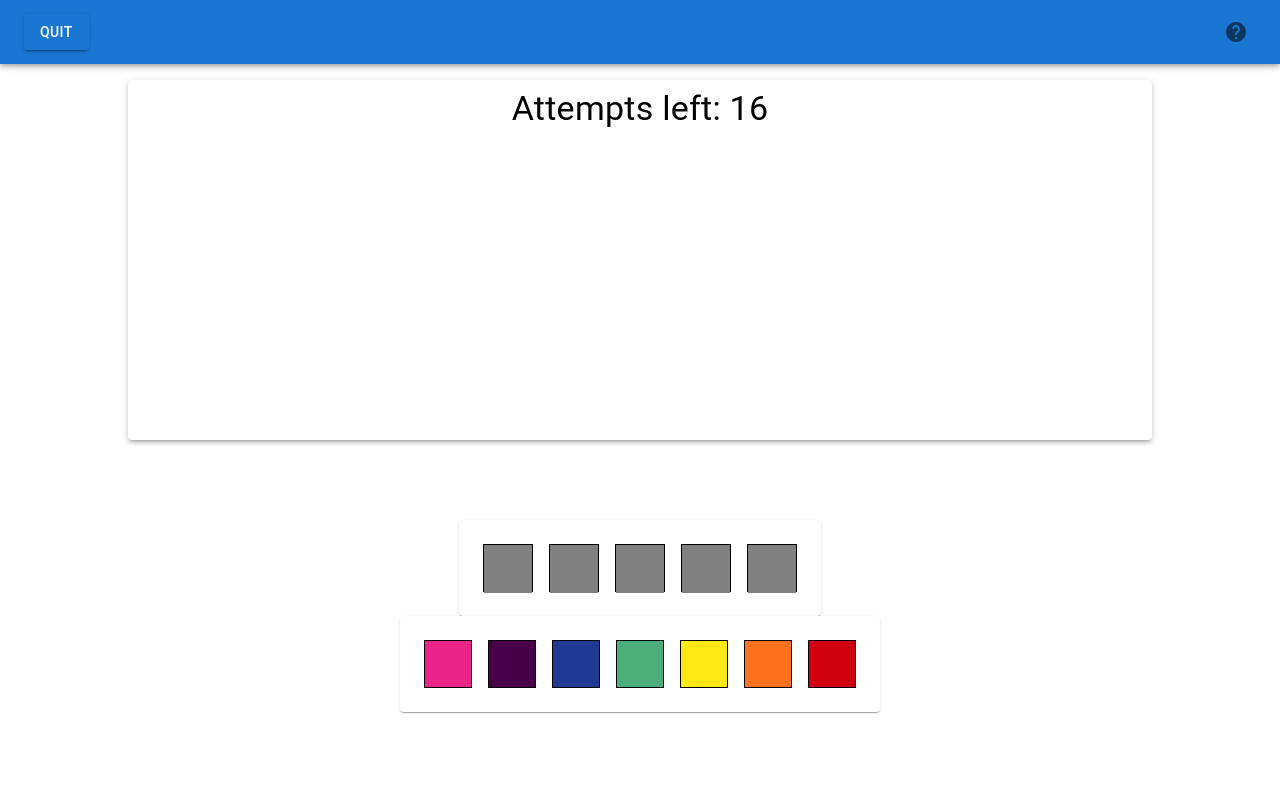
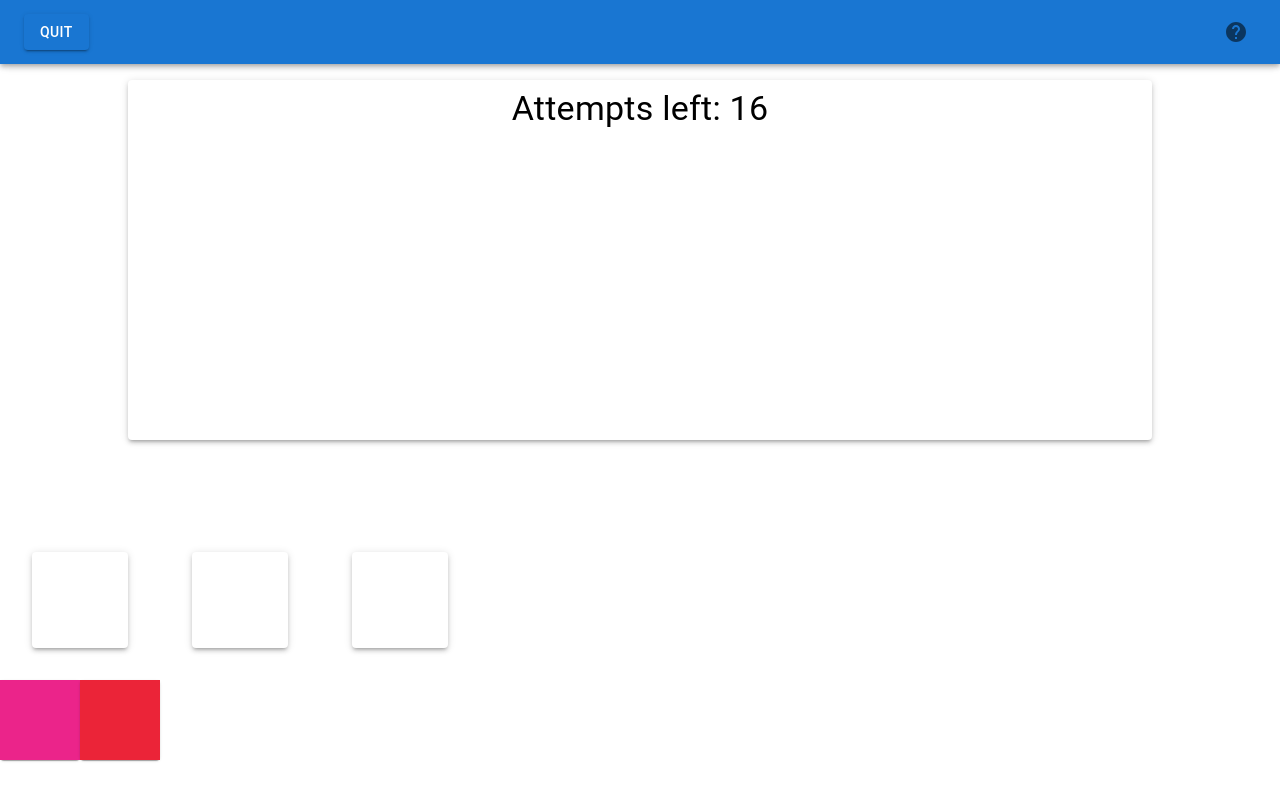
Before and after one commit to magnus-schj/code-breaker, a React (Vite) app: page / in a window 1280 px wide. Both pictures are taken after a click on the button "START GAME". Built offline with nearby package versions, Linux system fonts and the light colour scheme.

Commit message:
uuid installed, new data structure, dragging and droping without logic is good

```diff
--- a/package.json
+++ b/package.json
@@ -16,12 +16,14 @@
     "react": "^17.0.0",
     "react-beautiful-dnd": "^13.1.0",
     "react-dom": "^17.0.0",
-    "react-redux": "^7.2.6"
+    "react-redux": "^7.2.6",
+    "uuid": "^8.3.2"
   },
   "devDependencies": {
     "@types/react": "^17.0.0",
     "@types/react-beautiful-dnd": "^13.1.2",
     "@types/react-dom": "^17.0.0",
+    "@types/uuid": "^8.3.1",
     "@vitejs/plugin-react": "^1.0.0",
     "typescript": "^4.3.2",
     "vite": "^2.6.4"
--- a/src/components/DragDrop/DragDrop.component.tsx
+++ b/src/components/DragDrop/DragDrop.component.tsx
@@ -1,88 +1,22 @@
 import { Dispatch, SetStateAction, FC, useState } from "react";
 import { useAppDispatch, useAppSelector } from "../../App/hooks";
-import {
-  incrementTries,
-  setCodeBroken,
-  addAttempt,
-} from "../../features/code/code.slice";
-import { addColour } from "../../features/inputs/inputs.slice";
-import { colourData } from "../../initialData";
-import { ColoursType, NewColourOrigin, Peg, PegsType } from "../../interfaces";
-import {
-  useInputChecker,
-  checkIfCodeBroken,
-  handleWrongCode,
-} from "../Game/utils";
 
-import { DragDropContext, DropResult } from "react-beautiful-dnd";
+import Outputs from "../OutPuts.component";
+import Inputs from "../Inputs.component";
 
-import { Paper } from "@mui/material";
-import PegInput from "../PegInput.component";
-import PegOrigin from "../PegOrigin.component";
-import { useStyles } from "./utils";
+import { DragDropContext } from "react-beautiful-dnd";
 
 interface Props {
   setDisplayWrongCodeMessage: Dispatch<SetStateAction<boolean>>;
 }
 
 const DragDrop: FC<Props> = ({ setDisplayWrongCodeMessage }) => {
-  const classes = useStyles();
   const dispatch = useAppDispatch();
 
-  const [colours, setColours] = useState<ColoursType>(colourData);
-  const [allInputsFilled, setAllInputsFilled] = useState(false);
-
-  const inputs = useAppSelector((state) => state.inputs);
-  const codeSlice = useAppSelector((state) => state.code);
-
-  useInputChecker(inputs, setAllInputsFilled);
-
-  // onDragEnd
-  const onDragEnd = (result: DropResult) => {
-    if (!result.destination) return;
-    const { source, destination } = result;
-
-    // gets correct data from state, makes copies, updates state
-    const newColourOrigin: NewColourOrigin = { ...colours[source.droppableId] };
-    const newColourDest: Peg = {
-      ...inputs[destination.droppableId],
-    };
-    newColourOrigin.dropId = newColourOrigin.id + newColourDest.id;
-    newColourDest.peg = [];
-    newColourDest.peg.push(newColourOrigin);
-    dispatch(addColour(newColourDest));
-  };
-
-  const handleClick = (inputs: PegsType, code: ColoursType | null) => {
-    setDisplayWrongCodeMessage(false);
-    dispatch(incrementTries());
-    const isCodeBroken = checkIfCodeBroken(inputs, code);
-
-    isCodeBroken
-      ? dispatch(setCodeBroken(isCodeBroken))
-      : handleWrongCode(setDisplayWrongCodeMessage, codeSlice, inputs, (obj) =>
-          dispatch(addAttempt(obj))
-        );
-  };
   return (
-    <DragDropContext onDragEnd={(result) => onDragEnd(result)}>
-      <div className={classes.wrapper}>
-        <Paper className={classes.inputs}>
-          {Object.entries(inputs).map(([key, data]) => (
-            <PegInput key={key} data={data} />
-          ))}
-          {allInputsFilled && (
-            <button onClick={() => handleClick(inputs, codeSlice.code)}>
-              Check
-            </button>
-          )}
-        </Paper>
-        <Paper className={classes.pickable}>
-          {Object.entries(colours).map(([key, data]) => (
-            <PegOrigin id={key} colour={data} key={key} />
-          ))}
-        </Paper>
-      </div>
+    <DragDropContext onDragEnd={(result) => console.log(result)}>
+      <Inputs />
+      <Outputs />
     </DragDropContext>
   );
 };
--- a/src/components/Game/Game.component.tsx
+++ b/src/components/Game/Game.component.tsx
@@ -1,7 +1,7 @@
 import { FC, useState, useEffect } from "react";
 import { useAppDispatch, useAppSelector } from "../../App/hooks";
 import { makeCode } from "../../features/code/code.slice";
-import { colourData } from "../../initialData";
+import { initialOutputs } from "../../initialData";
 
 import { AppBar, Toolbar, Button, IconButton } from "@mui/material";
 import { generateCode } from "./utils";
@@ -14,14 +14,14 @@ const Game: FC = () => {
 
   const [displayWrongCodeMessage, setDisplayWrongCodeMessage] = useState(false);
 
-  const inputs = useAppSelector((state) => state.inputs);
-  const codeSlice = useAppSelector((state) => state.code);
+  // const inputs = useAppSelector((state) => state.inputs);
+  // const codeSlice = useAppSelector((state) => state.code);
 
-  useEffect(() => {
-    // make a code
-    const keys = Object.keys(inputs);
-    dispatch(makeCode(generateCode(keys, colourData)));
-  }, []);
+  // useEffect(() => {
+  //   // make a code
+  //   const keys = Object.keys(inputs);
+  //   dispatch(makeCode(generateCode(keys, initialOutputs)));
+  // }, []);
 
   return (
     <div className="game">
--- /dev/null
+++ b/src/components/Inputs.component.tsx
@@ -0,0 +1,75 @@
+import { Paper } from "@mui/material";
+import React, { FC } from "react";
+import { Droppable, Draggable } from "react-beautiful-dnd";
+import { inputsData } from "../initialData";
+
+interface Props {}
+
+const Inputs: FC<Props> = () => {
+  return (
+    <div
+      style={{
+        display: "flex",
+      }}
+    >
+      {Object.entries(inputsData).map(([key, { hsl }], j) => (
+        <Paper
+          elevation={3}
+          sx={{
+            height: "6rem",
+            width: "6rem",
+            margin: "2rem",
+          }}
+        >
+          <div style={{ height: "100%", width: "100%" }}>
+            <Droppable droppableId={key}>
+              {(provided, snapshot) => (
+                <div
+                  ref={provided.innerRef}
+                  style={{
+                    height: "100%",
+                    width: "100%",
+                    display: "flex",
+                    alignItems: "center",
+                    justifyContent: "center",
+                  }}
+                >
+                  {hsl && (
+                    <Draggable key={j} draggableId={`${key}${hsl}`} index={j}>
+                      {(dragProvided, dragSnapshot) => (
+                        <div
+                          ref={dragProvided.innerRef}
+                          {...dragProvided.dragHandleProps}
+                          {...dragProvided.draggableProps}
+                        >
+                          <Paper
+                            sx={{
+                              height: "5rem",
+                              width: "5rem",
+                            }}
+                          >
+                            <div
+                              style={{
+                                margin: 0,
+                                background: `${hsl}`,
+                                height: "100%",
+                                width: "100%",
+                              }}
+                            ></div>
+                          </Paper>
+                        </div>
+                      )}
+                    </Draggable>
+                  )}
+                  {provided.placeholder}
+                </div>
+              )}
+            </Droppable>
+          </div>
+        </Paper>
+      ))}
+    </div>
+  );
+};
+
+export default Inputs;
--- /dev/null
+++ b/src/components/OutPuts.component.tsx
@@ -0,0 +1,55 @@
+import React, { FC } from "react";
+import { initialOutputs } from "../initialData";
+import { Droppable, Draggable } from "react-beautiful-dnd";
+
+import { Paper } from "@mui/material";
+
+interface Props {}
+
+const Outputs: FC<Props> = () => {
+  return (
+    <div
+      style={{
+        display: "flex",
+      }}
+    >
+      {Object.entries(initialOutputs).map(([key, { hsl }], i) => (
+        <Droppable droppableId={key} isDropDisabled>
+          {(provided, snapshot) => (
+            <div ref={provided.innerRef}>
+              <Draggable key={i} draggableId={key} index={i}>
+                {(dragProvided, dragSnapshot) => (
+                  <div
+                    ref={dragProvided.innerRef}
+                    {...dragProvided.dragHandleProps}
+                    {...dragProvided.draggableProps}
+                  >
+                    {/* what appears */}
+                    <Paper
+                      sx={{
+                        height: "5rem",
+                        width: "5rem",
+                      }}
+                    >
+                      <div
+                        style={{
+                          margin: 0,
+                          background: `${hsl}`,
+                          height: "100%",
+                          width: "100%",
+                        }}
+                      ></div>
+                    </Paper>
+                  </div>
+                )}
+              </Draggable>
+              {provided.placeholder}
+            </div>
+          )}
+        </Droppable>
+      ))}
+    </div>
+  );
+};
+
+export default Outputs;
--- a/src/features/inputs/inputs.slice.ts
+++ b/src/features/inputs/inputs.slice.ts
@@ -1,17 +1,17 @@
 import { createSlice } from "@reduxjs/toolkit";
-import { pegInputsData } from "../../initialData";
+import { inputsData } from "../../initialData";
 
 export const inputsSlice = createSlice({
   name: "colours",
-  initialState: pegInputsData,
+  initialState: inputsData,
   reducers: {
-    addColour(state, { payload }) {
-      state[payload.id] = payload;
-    },
-    removeColour(state, { payload }) {
-      state[payload].peg = [];
-    },
+    // addColour(state, { payload }) {
+    //   state[payload.id] = payload;
+    // },
+    // removeColour(state, { payload }) {
+    //   state[payload].peg = [];
+    // },
   },
 });
 
-export const { addColour, removeColour } = inputsSlice.actions;
+export const {} = inputsSlice.actions;
--- a/src/initialData.ts
+++ b/src/initialData.ts
@@ -1,42 +1,69 @@
-import { ColoursType, PegsType } from "./interfaces";
+import { InitialOutputs, InputsData, PegsType } from "./interfaces";
+import { v4 } from "uuid";
 
 // available colours
-export const colourData: ColoursType = {
-  pinkOrigin: {
+// export const colourData: ColoursType = {
+//   pinkOrigin: {
+//     hsl: "hsl(329, 83%, 53%)",
+//     id: "pinkOrigin",
+//   },
+//   purpleOrigin: {
+//     hsl: "hsl(300, 100%, 14%)",
+//     id: "purpleOrigin",
+//   },
+//   blueOrigin: {
+//     hsl: "hsl(226, 65%, 35%)",
+//     id: "blueOrigin",
+//   },
+//   greenOrigin: {
+//     hsl: "hsl(149, 39%, 49%)",
+//     id: "greenOrigin",
+//   },
+//   yellowOrigin: {
+//     hsl: "hsl(54, 100%, 54%)",
+//     id: "yellowOrigin",
+//   },
+//   orangeOrigin: {
+//     hsl: "hsl(22, 100%, 56%)",
+//     id: "orangeOrigin",
+//   },
+//   redOrigin: {
+//     hsl: "hsl(356, 100%, 41%)",
+//     id: "redOrigin",
+//   },
+// };
+
+// // available inputs
+// export const pegInputsData: PegsType = {
+//   [v4()]: { id: "one", peg: [] },
+//   [v4()]: { id: "two", peg: [] },
+//   [v4()]: { id: "three", peg: [] },
+//   [v4()]: { id: "four", peg: [] },
+//   [v4()]: { id: "five",  },
+// };
+
+export const initialOutputs: InitialOutputs = {
+  pink: {
     hsl: "hsl(329, 83%, 53%)",
-    id: "pinkOrigin",
+    name: "pink",
   },
-  purpleOrigin: {
-    hsl: "hsl(300, 100%, 14%)",
-    id: "purpleOrigin",
-  },
-  blueOrigin: {
-    hsl: "hsl(226, 65%, 35%)",
-    id: "blueOrigin",
-  },
-  greenOrigin: {
-    hsl: "hsl(149, 39%, 49%)",
-    id: "greenOrigin",
-  },
-  yellowOrigin: {
-    hsl: "hsl(54, 100%, 54%)",
-    id: "yellowOrigin",
-  },
-  orangeOrigin: {
-    hsl: "hsl(22, 100%, 56%)",
-    id: "orangeOrigin",
-  },
-  redOrigin: {
-    hsl: "hsl(356, 100%, 41%)",
-    id: "redOrigin",
+  pinker: {
+    hsl: "hsl(354, 83%, 53%)",
+    name: "pink",
   },
 };
 
-// available inputs
-export const pegInputsData: PegsType = {
-  one: { id: "one", peg: [] },
-  two: { id: "two", peg: [] },
-  three: { id: "three", peg: [] },
-  four: { id: "four", peg: [] },
-  five: { id: "five", peg: [] },
+export const inputsData: InputsData = {
+  [v4()]: {
+    hsl: null,
+    index: 0,
+  },
+  [v4()]: {
+    hsl: null,
+    index: 1,
+  },
+  [v4()]: {
+    hsl: null,
+    index: 2,
+  },
 };
```
Also changed, not shown: src/interfaces.ts (+16 -2 lines), 1 other file (tests, documents, lock files or other folders).
